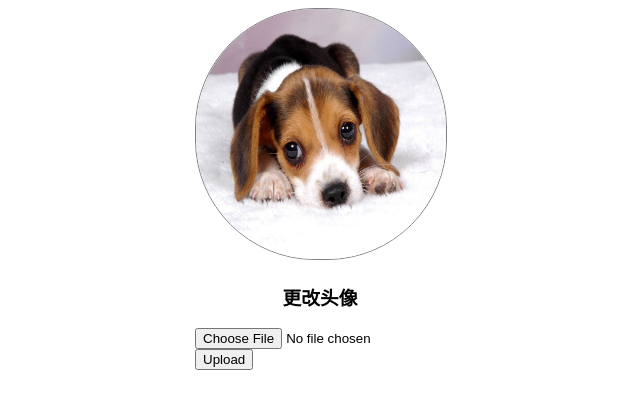
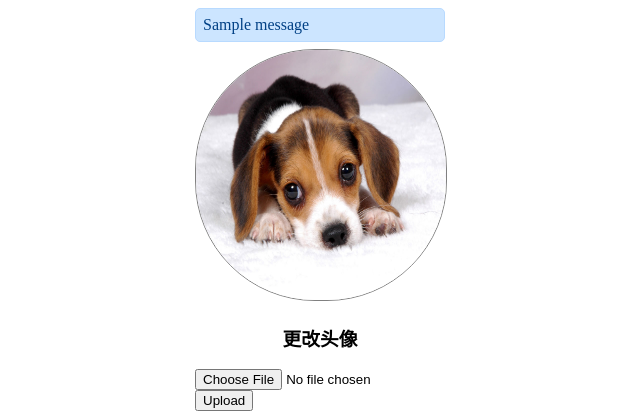
Before and after one commit to Cheng-py/Change-Avatar, a Flask app: page / in a window 1280 px wide. Shown: the top 420 px of the page, without its empty margins (320-960 px from the left). Run offline with Flask 2, Linux system fonts and the light colour scheme; one stand-in notice (Sample message) is shown.

Commit message:
'改进'

```diff
--- a/app.py
+++ b/app.py
@@ -3,10 +3,11 @@ from flask import Flask, flash, request, redirect, url_for,Request,render_templa
 from werkzeug.utils import secure_filename
 
 
-UPLOAD_FOLDER = '/Python/Python/Play/ChangeAvatar/static'
+UPLOAD_FOLDER = '/Python/Python/Play/Change-Avatar/static'
 ALLOWED_EXTENSIONS = {'txt', 'pdf', 'png', 'jpg', 'jpeg', 'gif'}
 
 app = Flask(__name__)
+app.config['SECRET_KEY'] = 'some secret words'
 app.config['UPLOAD_FOLDER'] = UPLOAD_FOLDER
 app.config['MAX_CONTENT_LENGTH'] = 16 * 1000 * 1000
 app.config["AVATAR"]= "user2.jpg"
@@ -22,7 +23,7 @@ def upload_file():
         # check if the post request has the file part
         if 'file' not in request.files:
             flash('No file part')
-            return redirect(request.url)
+            return redirect(url_for('upload_file'))
         file = request.files['file']
         if file.filename == '':
             flash('No selected file')
--- /dev/null
+++ b/static/t1.py
@@ -0,0 +1,2 @@
+import os
+print(os.path.abspath(os.getcwd()))
--- a/templates/index.html
+++ b/templates/index.html
@@ -8,8 +8,6 @@
             margin : 0px auto;
             height:300px;
             width:250px;
-
-
         }
         img
            {
@@ -18,15 +16,30 @@
             border-radius: 120px;
             border:solid 1px gray;
            }
-
         h3{
             text-align:center;
+         }
+
+         .alert {
+            position: relative;
+            padding: 7px;
+            margin: 7px 0;
+            border: 1px solid transparent;
+            color: #004085;
+            background-color: #cce5ff;
+            border-color: #b8daff;
+            border-radius: 5px;
             }
     </style>
 </head>
 <body>
 
 <div id="all">
+            <!-- 插入到页面标题上方 -->
+    {% for message in get_flashed_messages() %}
+    <div class="alert">{{ message }}</div>
+    {% endfor %}
+
 
     <img src="../static/{{ avatar }}" alt="" >
     <h3>更改头像</h3>
```
Also changed, not shown: static/right.jpeg (deleted), static/right_2.jpeg (deleted). Lines whose indentation alone changed are shown as unchanged.
